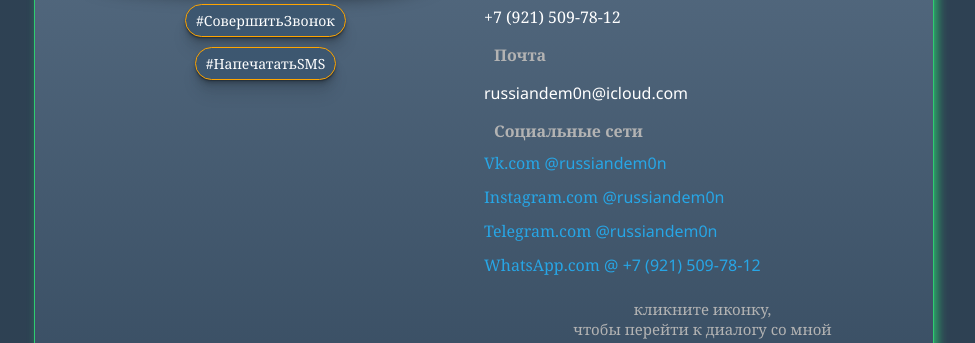
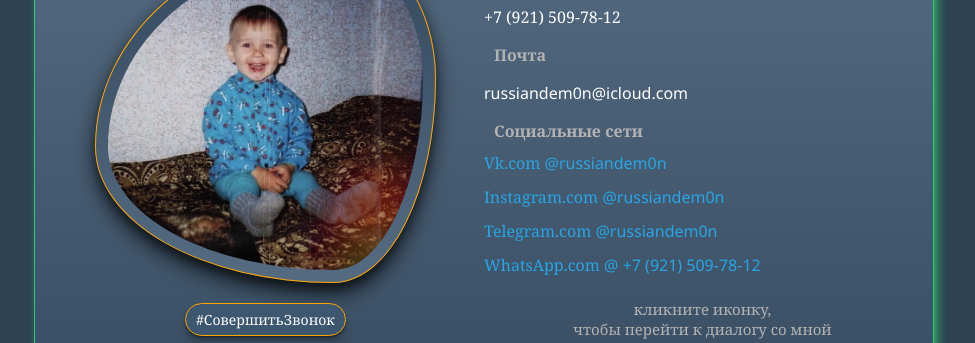
Before and after one commit to vladimir0vich/visit_card, a plain HTML site: page index.html in a window 1280 px wide. Shown: the part 490-833 px from the top of the page, without its empty margins (156-1131 px from the left). Drawn offline with Linux system fonts and the light colour scheme.

Commit message:
Update index.html

```diff
--- a/index.html
+++ b/index.html
@@ -602,7 +602,7 @@
 
       <!-- Аватар и кнопки -->
       <div class="first_part">
-        <img src="img/https://github.com/vladimir0vich/visit_card/blob/main/img/164E68E7-2AA6-4A72-AB97-5415705FCE18.jpeg" class="avatar_img">
+        <img src="img/164E68E7-2AA6-4A72-AB97-5415705FCE18.jpeg" class="avatar_img">
         <a href="tel:+7 (921) 509-78-12" class="challenge">
           <button class="btn-style" style="margin: auto;">
             #СовершитьЗвонок
```
